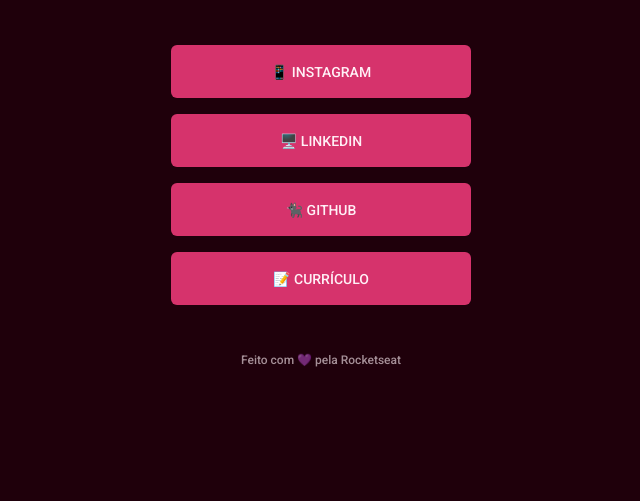
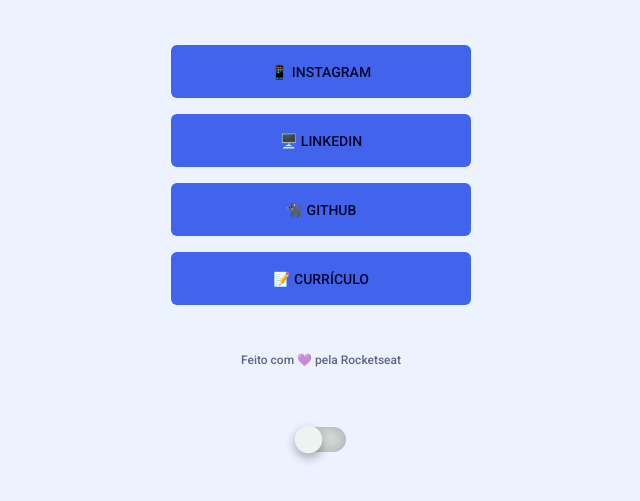
Before and after one commit to Lumduda/RocketSeat-MaratonaExplorer, a plain HTML site: page index.html in a window 1280 px wide. Shown: the part 261-762 px from the top of the page, without its empty margins (319-959 px from the left). Drawn offline with Linux system fonts and the light colour scheme.

Commit message:
add js script and button to dark mode

```diff
--- a/index.html
+++ b/index.html
@@ -6,13 +6,14 @@
     <meta charset="UTF-8" />
     <meta name="viewport" content="width=device-width, initial-scale=1.0" />
     <title>RocketLinks</title>
+    <link rel="icon" type="image/x-icon" href="/img/rocket.favico.ico" />
     <link rel="stylesheet" href="/style.css" />
     <link
       href="https://fonts.googleapis.com/css2?family=Roboto+Mono&family=Roboto:wght@500;700&display=swap"
       rel="stylesheet"
     />
   </head>
-  <body class="dark-pink">
+  <body>
     <div class="container">
       <img
         class="avatar"
@@ -42,6 +43,9 @@
         Feito com 💜 pela
         <a href="https://rocketseat.com.br" target="_blank">Rocketseat</a>
       </footer>
+      <input type="checkbox" class="checkbox" />
     </div>
+
+    <script src="/script.js"></script>
   </body>
 </html>
--- /dev/null
+++ b/script.js
@@ -0,0 +1,8 @@
+const darkMode = document.querySelector(".checkbox");
+const body = document.querySelector("body");
+
+function activeDarkMode() {
+  body.classList.toggle("dark-blue");
+}
+
+darkMode.addEventListener("click", activeDarkMode);
--- a/style.css
+++ b/style.css
@@ -34,7 +34,7 @@ body.dark-pink {
 
 body {
   background: var(--bg-color);
-  font-family: 'Roboto', sans-serif;
+  font-family: "Roboto", sans-serif;
   color: var(--text-color);
 }
 
@@ -63,7 +63,7 @@ h1 {
 }
 
 .username {
-  font-family: 'Roboto Mono', sans-serif;
+  font-family: "Roboto Mono", sans-serif;
   font-weight: 400;
   opacity: 0.8;
   font-size: 18px;
@@ -105,3 +105,39 @@ footer:hover {
 footer a {
   color: var(--text-color);
 }
+
+input.checkbox {
+  display: block;
+
+  width: 50px;
+  height: 25px;
+  appearance: none;
+  background-color: #dae2df;
+  border-radius: 25px;
+  box-shadow: inset 0px 0px 16px 1px rgba(0, 0, 0, 0.24);
+  cursor: pointer;
+  position: relative;
+  margin: 60px auto;
+}
+
+input.checkbox:checked[type="checkbox"] {
+  background-color: #3decb1;
+}
+
+input.checkbox[type="checkbox"]:before {
+  content: " ";
+  width: 25px;
+  height: 25px;
+  background-color: #edf3f1;
+  border-radius: 50px;
+  position: absolute;
+  box-shadow: 0px 4px 8px 1px rgba(0, 0, 0, 0.25);
+  transform: scale(1.1);
+  left: 0;
+  top: 0;
+  transition: 0.4s;
+}
+
+input.checkbox:checked[type="checkbox"]:before {
+  left: 25px;
+}
```
Also changed, not shown: img/rocket.favico.ico (added).
